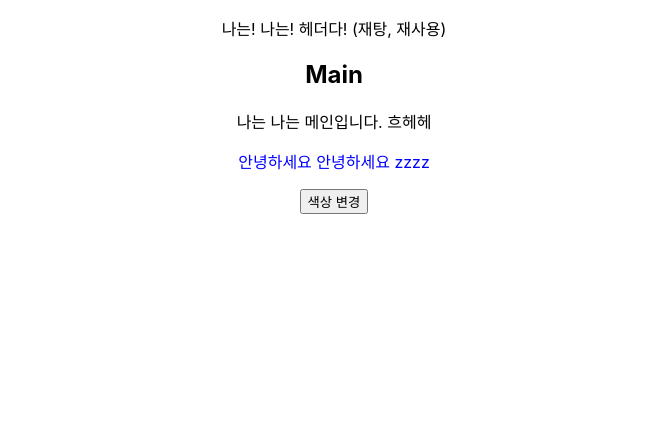
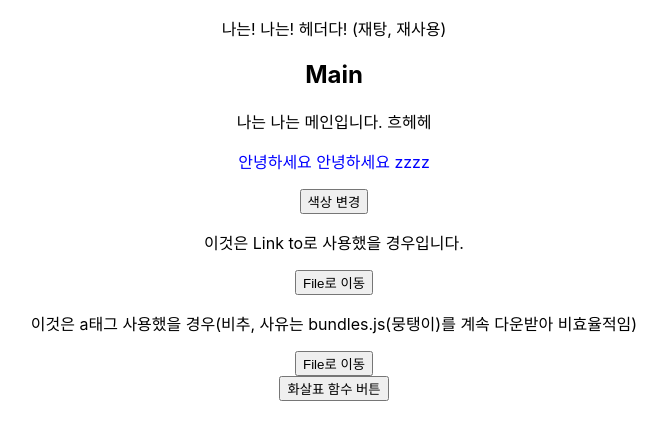
Before and after one commit to MrINTP/MyReact01, a React (Create React App) app: page / in a window 1280 px wide. Shown: the top 440 px of the page, without its empty margins (306-973 px from the left). Built offline with nearby package versions, Linux system fonts and the light colour scheme.

Commit message:
아 쓰기 귀찮아

```diff
--- a/src/mymain/MyMain.js
+++ b/src/mymain/MyMain.js
@@ -1,4 +1,5 @@
 import React, { useState } from "react";
+import { Link, useNavigate } from "react-router-dom";
 
 function MyMain() {
 
@@ -8,6 +9,17 @@ function MyMain() {
   const btnChangeColor = () => {
     setIsToggled(!isToggled);
   }
+
+  //js에서 다른 페이지로 넘어가는 방법!
+  const navFilePage = () => {
+    // window.location.href 쓰면 또 뭉탱이를 가져오기 떄문에 useNavigate를 사용한다.
+    // window.location.href = "/file";
+
+    gayJoyGo('/file');
+    //게이조이고 변수는 useNavigate를 쓰며, 사용 방법은 존나 간단함.
+  }
+
+  const gayJoyGo = useNavigate();
 
   return (
     <>
@@ -24,6 +36,20 @@ function MyMain() {
        안녕하세요 안녕하세요 zzzz
        </p>
        <button onClick={btnChangeColor}>색상 변경</button>
+       <div>
+        <p>이것은 Link to로 사용했을 경우입니다.</p>
+        <Link to="/file"> <button>File로 이동</button> </Link>
+       </div>
+       <div>
+        <p>이것은 a태그 사용했을 경우(비추, 사유는 bundles.js(뭉탱이)를 계속 다운받아 비효율적임)</p>
+        <a href="/file"><button>File로 이동</button> </a>
+       </div>
+       <div>
+        {/* js에서 다른 페이지로 넘어가는 방법 적용하기 ㅋ */}
+        {/* 하지만 이를 그대로 쓰면 뭉탱이를 또 가져오는 문제가 있음 해결 방법은 useNavigate를 사용함 */}
+        <button onClick={navFilePage}>화살표 함수 버튼</button>
+       </div>
+
 
       </div>
     </>
```
